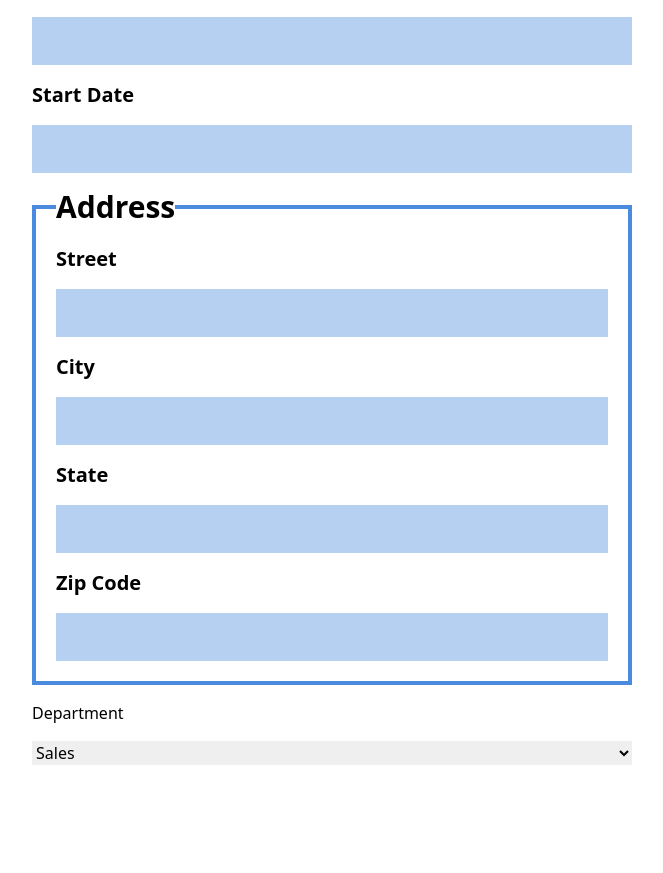
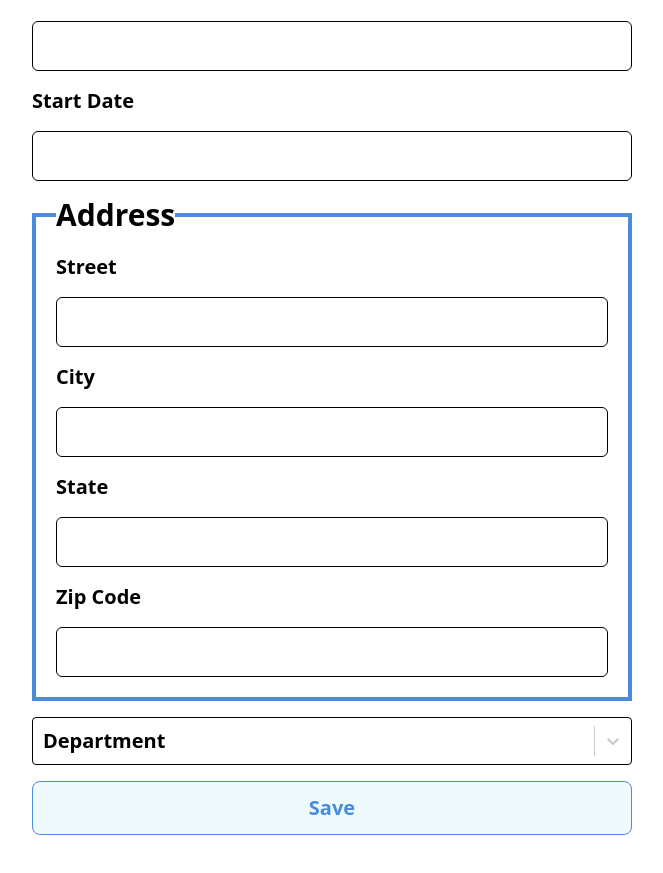
Before and after one commit to nrayan99/P14-FRONT-END-REACT, a React (Create React App) app: page /create in a window 1280 px wide. Shown: the part 427-1300 px from the top of the page, without its empty margins (308-971 px from the left). Before the commit the page ends 1232 px from the top, so only its background shows below. Built offline with nearby package versions, Linux system fonts and the light colour scheme.

Commit message:
feat(select): add dropdown menu

```diff
--- a/package.json
+++ b/package.json
@@ -16,6 +16,7 @@
     "react-redux": "^8.0.5",
     "react-router-dom": "^6.11.2",
     "react-scripts": "5.0.1",
+    "react-select": "^5.7.3",
     "typescript": "^4.9.5",
     "web-vitals": "^2.1.4"
   },
--- a/src/pages/CreateEmployee/index.tsx
+++ b/src/pages/CreateEmployee/index.tsx
@@ -1,3 +1,5 @@
+import Select from "react-select";
+
 function CreateEmployee() {
   const inputs = [
     {
@@ -43,6 +45,45 @@ function CreateEmployee() {
       type: "text",
     },
   ];
+
+  const options = [
+    { value: "Sales", label: "Sales" },
+    { value: "Marketing", label: "Marketing" },
+    { value: "Engineering", label: "Engineering" },
+    { value: "Human Resources", label: "Human Resources" },
+    { value: "Legal", label: "Legal" },
+  ];
+  const selectStyle = {
+    control: (provided: any) => ({
+      ...provided,
+      cursor: "pointer",
+      fontWeight: "bold",
+      fontSize: "1.25rem",
+      height: "3rem",
+      boxShadow: "none",
+      border: "1px solid #000000",
+      color: "#000000",
+    }),
+    option: (provided: any) => ({
+      ...provided,
+      cursor: "pointer",
+      fontWeight: "bold",
+      fontSize: "1.25rem",
+      color : "#000000",
+    }),
+    singleValue: (provided: any) => ({
+      ...provided,
+      fontWeight: "bold",
+      fontSize: "1.25rem",
+      color : "#000000",
+    }),
+    placeholder: (provided: any) => ({
+      ...provided,
+      fontWeight: "bold",
+      fontSize: "1.25rem",
+      color : "#000000",
+    }),
+  };
   return (
     <div>
       <h2 className="text-center font-bold text-4xl mb-10">Create Employee</h2>
@@ -55,7 +96,7 @@ function CreateEmployee() {
             <input
               id={input.id}
               type={input.type}
-              className="bg-secondary/40 font-bold p-3"
+              className="border font-bold p-3 rounded-md"
             />
           </div>
         ))}
@@ -69,20 +110,19 @@ function CreateEmployee() {
               <input
                 id={input.id}
                 type={input.type}
-                className="bg-secondary/40 font-bold p-3"
+                className="border font-bold p-3 rounded-md"
               />
             </div>
           ))}
         </fieldset>
-
-        <label htmlFor="department">Department</label>
-        <select name="department" id="department">
-          <option>Sales</option>
-          <option>Marketing</option>
-          <option>Engineering</option>
-          <option>Human Resources</option>
-          <option>Legal</option>
-        </select>
+        <Select
+          styles={selectStyle}
+          options={options}
+          placeholder="Department"
+        />
+        <button className="bg-primary text-secondary font-bold p-3 text-xl rounded-lg border-secondary border hover:bg-primary/40 transition-colors duration-150">
+          Save
+        </button>
       </form>
     </div>
   );
```
Also changed, not shown: 1 other file (tests, documents, lock files or other folders).
